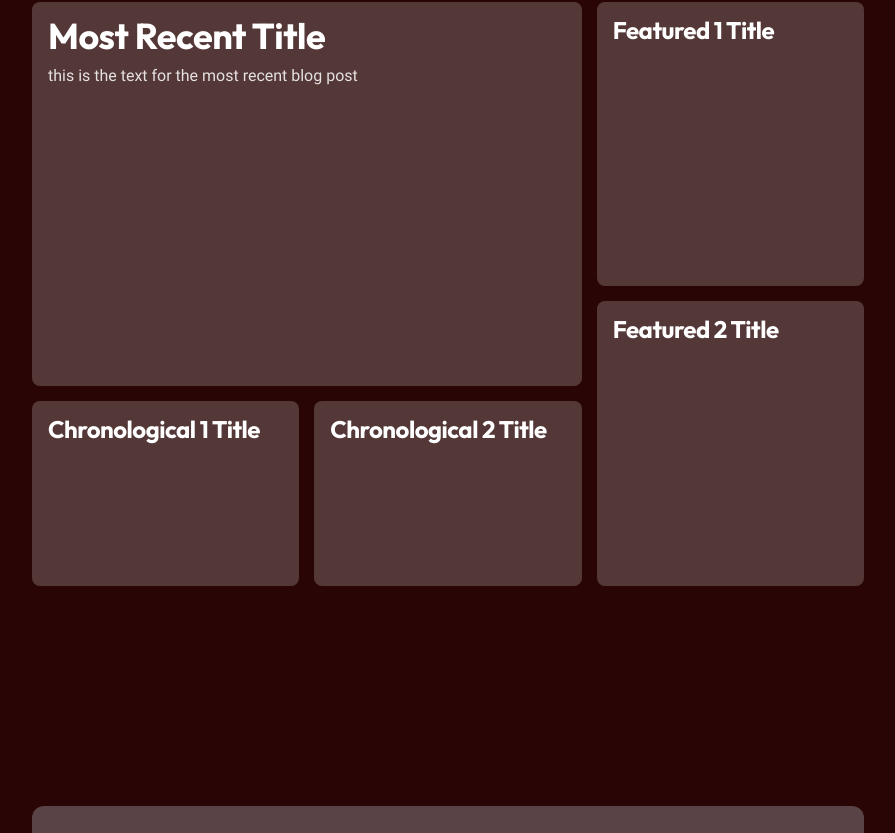
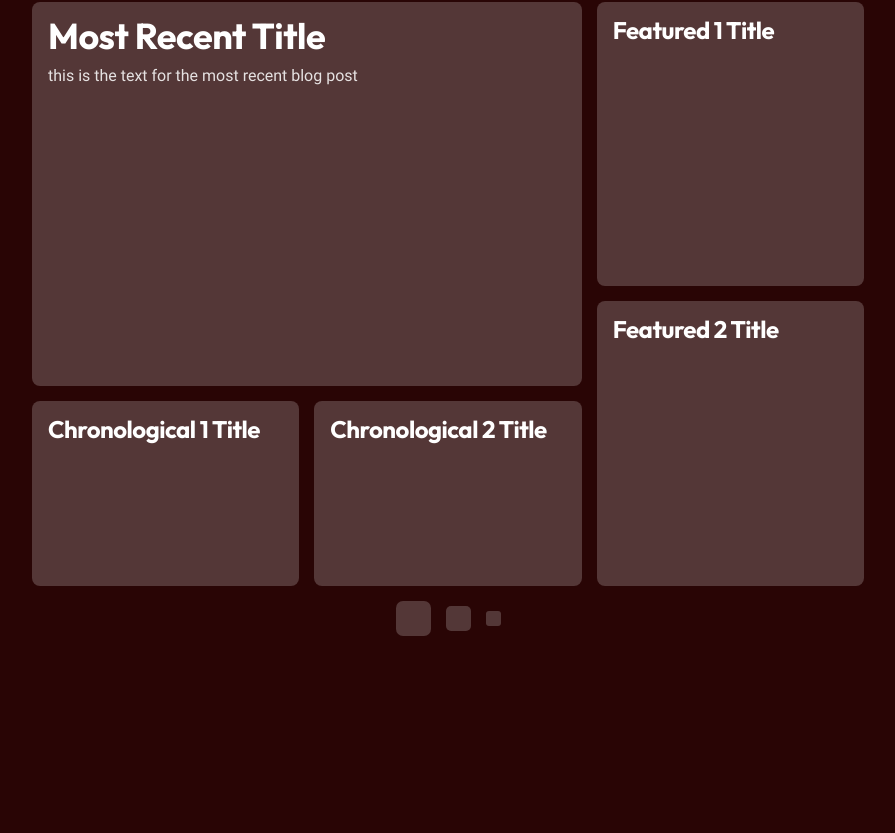
Before and after one commit to ChrisMillerpy/personalsite, a Next.js app: page / in a window 1280 px wide. Shown: the part 1529-2362 px from the top of the page, without its empty margins (192-1087 px from the left). Built offline with nearby package versions, Linux system fonts and the light colour scheme.

Commit message:
Added more posts button and made the hover color change gradual

```diff
--- a/src/components/Blog.tsx
+++ b/src/components/Blog.tsx
@@ -11,16 +11,29 @@ const BentoCard: React.FC<BentoCardProps> = ({ className, children }) => {
     <div
       className={`bg-white/20 rounded-lg ${
         className || ""
-      } p-4 hover:bg-white/30`}
+      } p-4 hover:bg-white/30 transition-colors`}
     >
       {children}
     </div>
   );
 };
 
+const MoreBlogPostsButton = () => {
+  return (
+    <div className="flex w-full align-center justify-center mt-[15px]">
+      <button className={`flex items-center justify-center gap-[15px] group`}>
+        <div className="h-[35px] w-[35px] bg-white/20 rounded-[7px] group-hover:bg-white/30 transition-colors"></div>
+        <div className="h-[25px] w-[25px] bg-white/20 rounded-[5px] group-hover:bg-white/30 transition-colors"></div>
+        <div className="h-[15px] w-[15px] bg-white/20 rounded-[3px] group-hover:bg-white/30 transition-colors"></div>
+      </button>
+    </div>
+  );
+};
+
 const Blog = () => {
   return (
-    <Section id="blog" className="grid grid-cols-3 grid-rows-12 gap-[15px]">
+    <Section id="blog">
+      <div className="grid grid-cols-3 grid-rows-12 gap-[15px]">
         <BentoCard className="col-start-1 col-end-3 row-start-1 row-end-9 h-96">
           <h3 className="mb-3">Most Recent Title</h3>
           <p>this is the text for the most recent blog post</p>
@@ -39,6 +52,9 @@ const Blog = () => {
         <BentoCard className="col-start-2 col-end-3 row-start-9 row-end-13">
           <h4>Chronological 2 Title</h4>
         </BentoCard>
+      </div>
+
+      <MoreBlogPostsButton />
     </Section>
   );
 };
```
Lines whose indentation alone changed are shown as unchanged.
